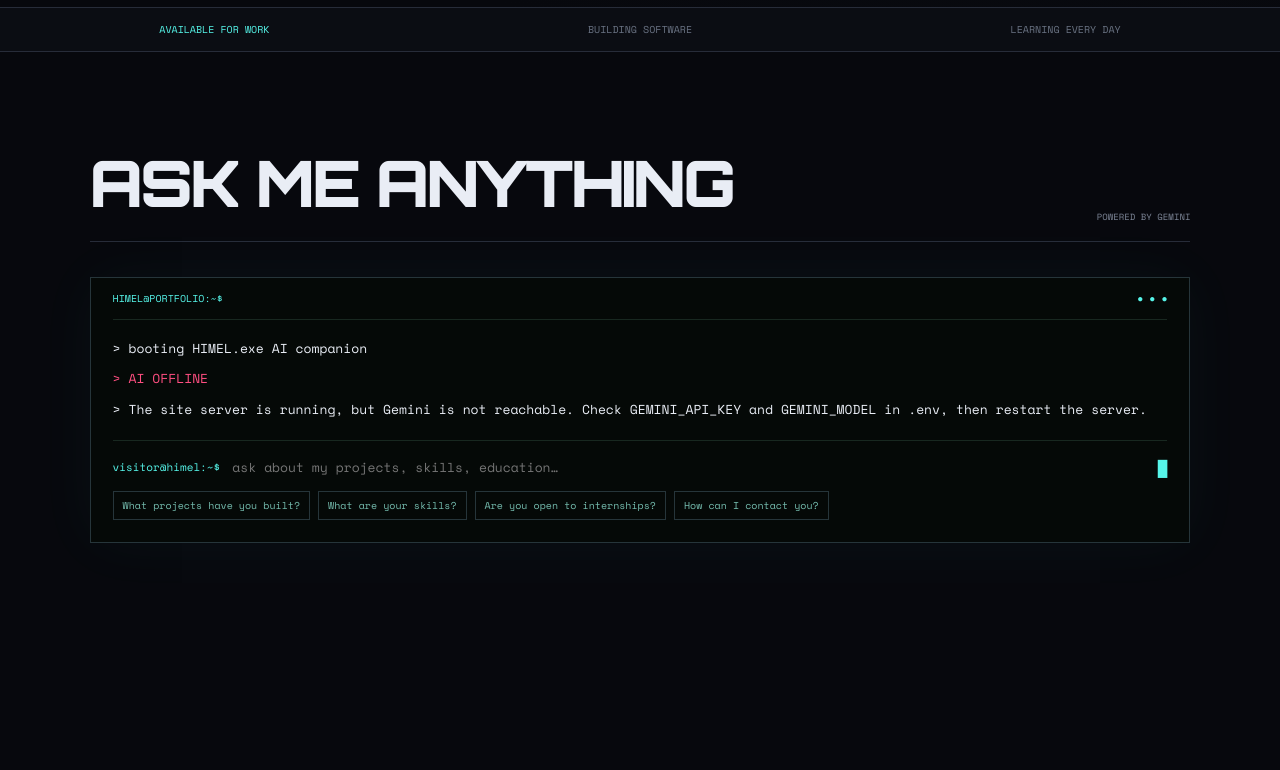
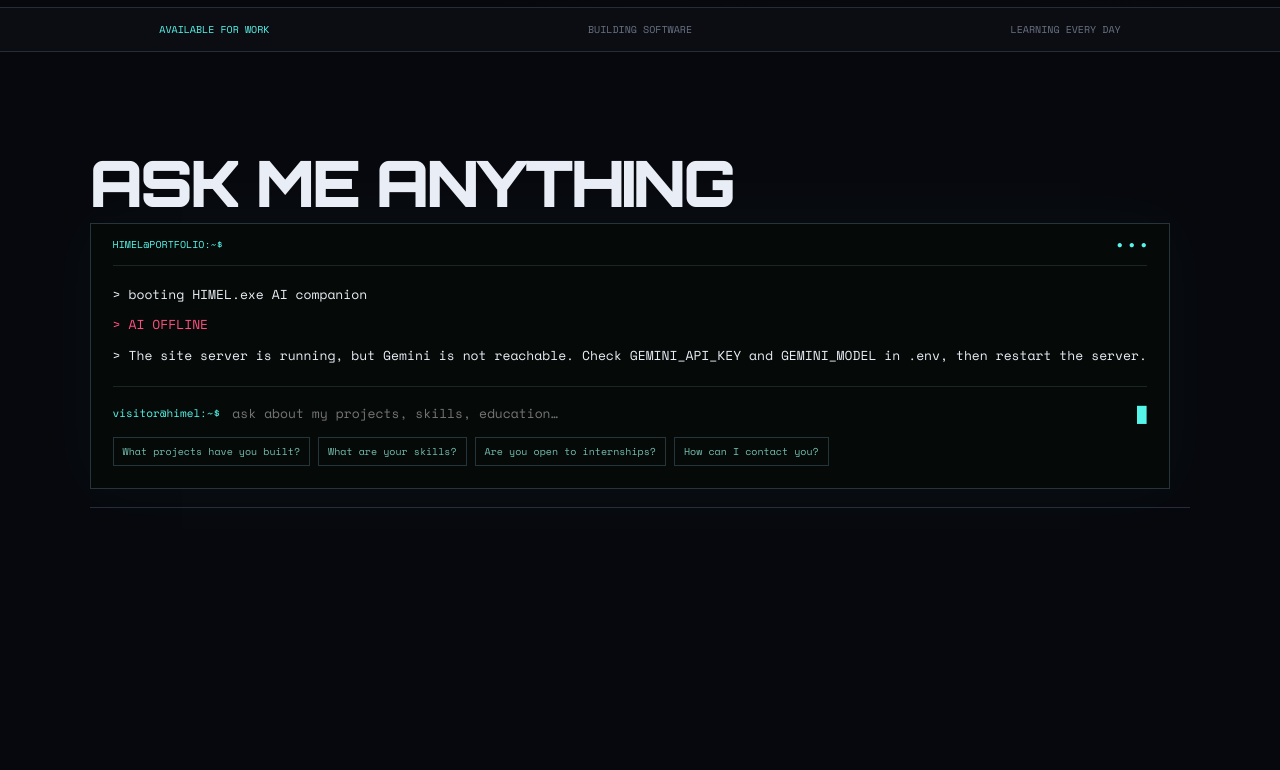
Before and after one commit to himel-official/portfolio, a website: page public/index.html in a window 1280 px wide. Shown: the part 1360-2130 px from the top of the page. Drawn offline with nearby package versions, Linux system fonts and the light colour scheme; no server answers.

Commit message:
Update index.html

```diff
--- a/public/index.html
+++ b/public/index.html
@@ -48,7 +48,7 @@
 </section>
 <section class="ticker"><span>AVAILABLE FOR WORK</span><span>BUILDING SOFTWARE</span><span>LEARNING EVERY DAY</span></section>
 <section id="ask" class="section terminal-section">
-  <div class="section-head"><div><h2>ASK ME ANYTHING</h2></div><span class="hint">POWERED BY GEMINI</span></div>
+  <div class="section-head"><div><h2>ASK ME ANYTHING</h2>
   <div class="terminal">
     <div class="terminal-top"><span>HIMEL@PORTFOLIO:~$</span><span>● ● ●</span></div>
     <div id="terminalText"></div>
```
